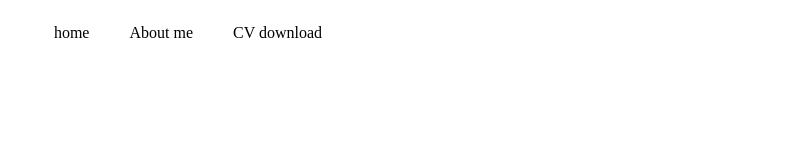
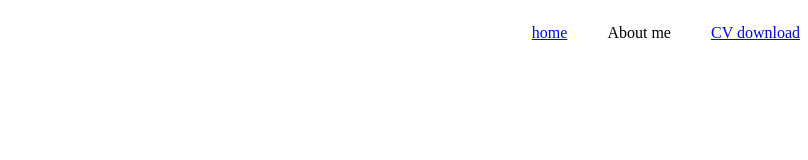
Before and after one commit to zelobin/portfolio, a plain HTML site: page index.html in a window 1280 px wide. Shown: the whole page, without its empty margins (472-1280 px from the left). Drawn offline with Linux system fonts and the light colour scheme.

Commit message:
new branch

```diff
--- a/index.html
+++ b/index.html
@@ -5,14 +5,14 @@
     <meta http-equiv="X-UA-Compatible" content="IE=edge">
     <meta name="viewport" content="width=device-width, initial-scale=1.0">
     <link rel="stylesheet" href="/styles/styles.css">
-  <title>Document</title>
+  <title>Albina</title>
 </head>
 <body>
     <nav>
         <li>
-            <ol>home </ol>
+            <ol> <a href="http://">home</a>  </ol>
             <ol>About me</ol>
-            <ol>CV download</ol>
+            <ol><a href="/cv/cv_frontend.pdf" download="cv">CV download</a> </ol>
         </li>
     </nav>
 
--- a/styles/styles.css
+++ b/styles/styles.css
@@ -1,5 +1,5 @@
 li{
     display: flex;
-    justify-content: center;
+    justify-content: end;
     align-items:center;
 }
```
Also changed, not shown: 1 other file.
